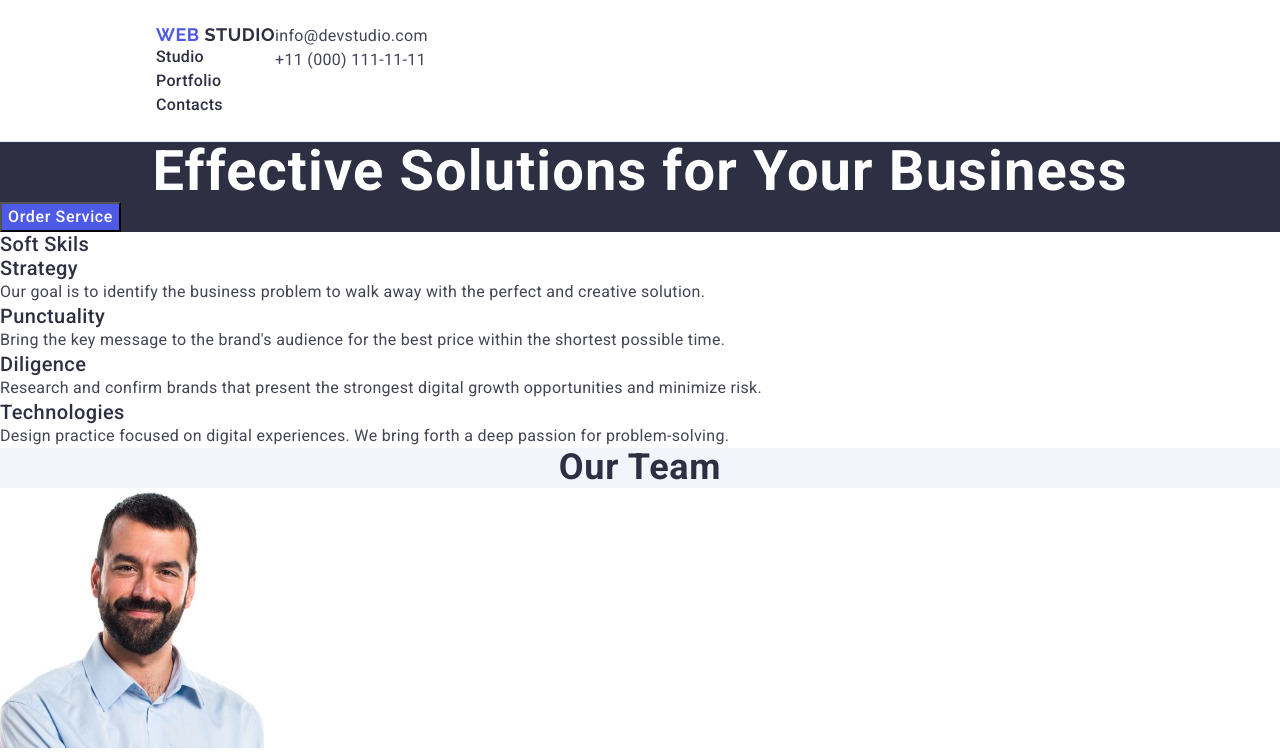
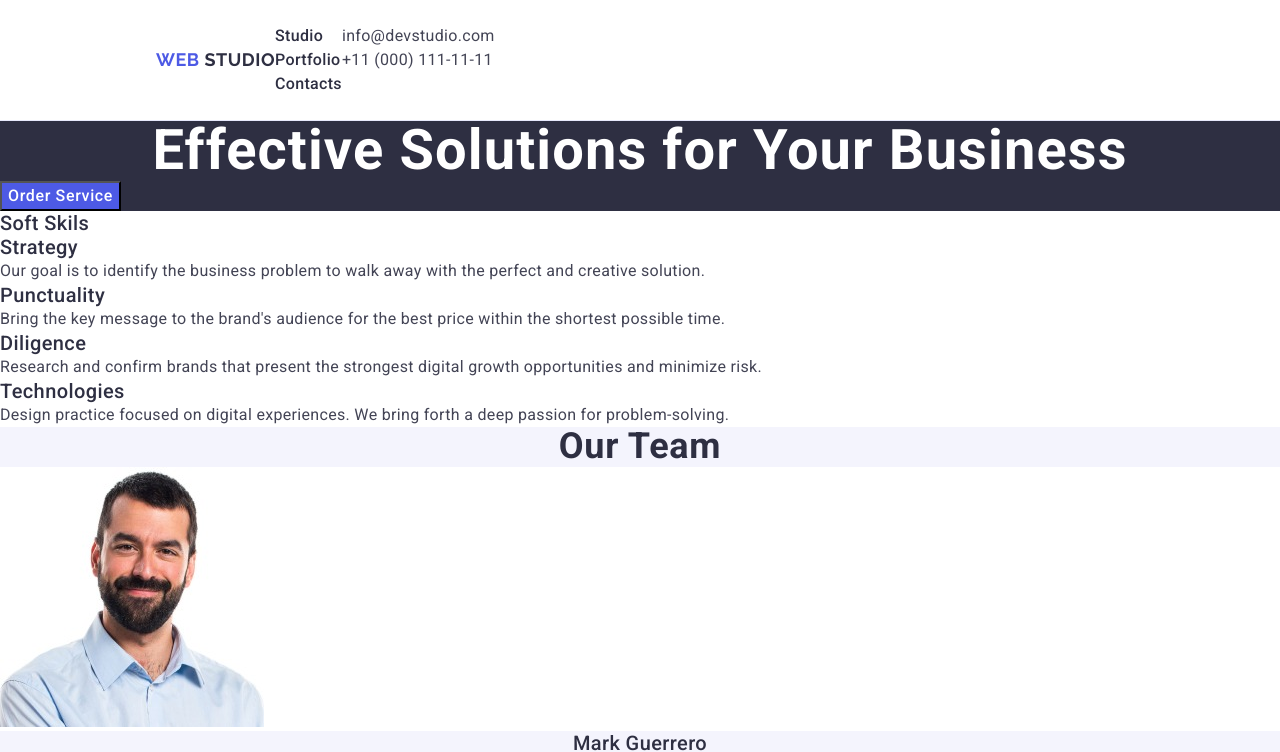
Before and after one commit to ChernyshovVadym/goit-markup-hw-03, a plain HTML site: page index.html in a window 1280 px wide. Shown: the top 752 px of the page. Drawn offline with nearby package versions, Linux system fonts and the light colour scheme.

Commit message:
add new section-nav

```diff
--- a/css/styles.css
+++ b/css/styles.css
@@ -48,6 +48,11 @@ button {
     margin: 0 auto;
     padding-left: 15px;
     padding-right: 15px;
+}
+
+.section-nav {
+    display: flex;
+    align-items: center;
 }
 
 
--- a/index.html
+++ b/index.html
@@ -18,7 +18,7 @@
 <body>
     <header class="section-header">
         <div class="container">
-            <nav>
+            <nav class="section-nav">
                 <a class="logo" href="./index.html">Web
                     <span class="accent-logo">Studio</span>
                 </a>
```
